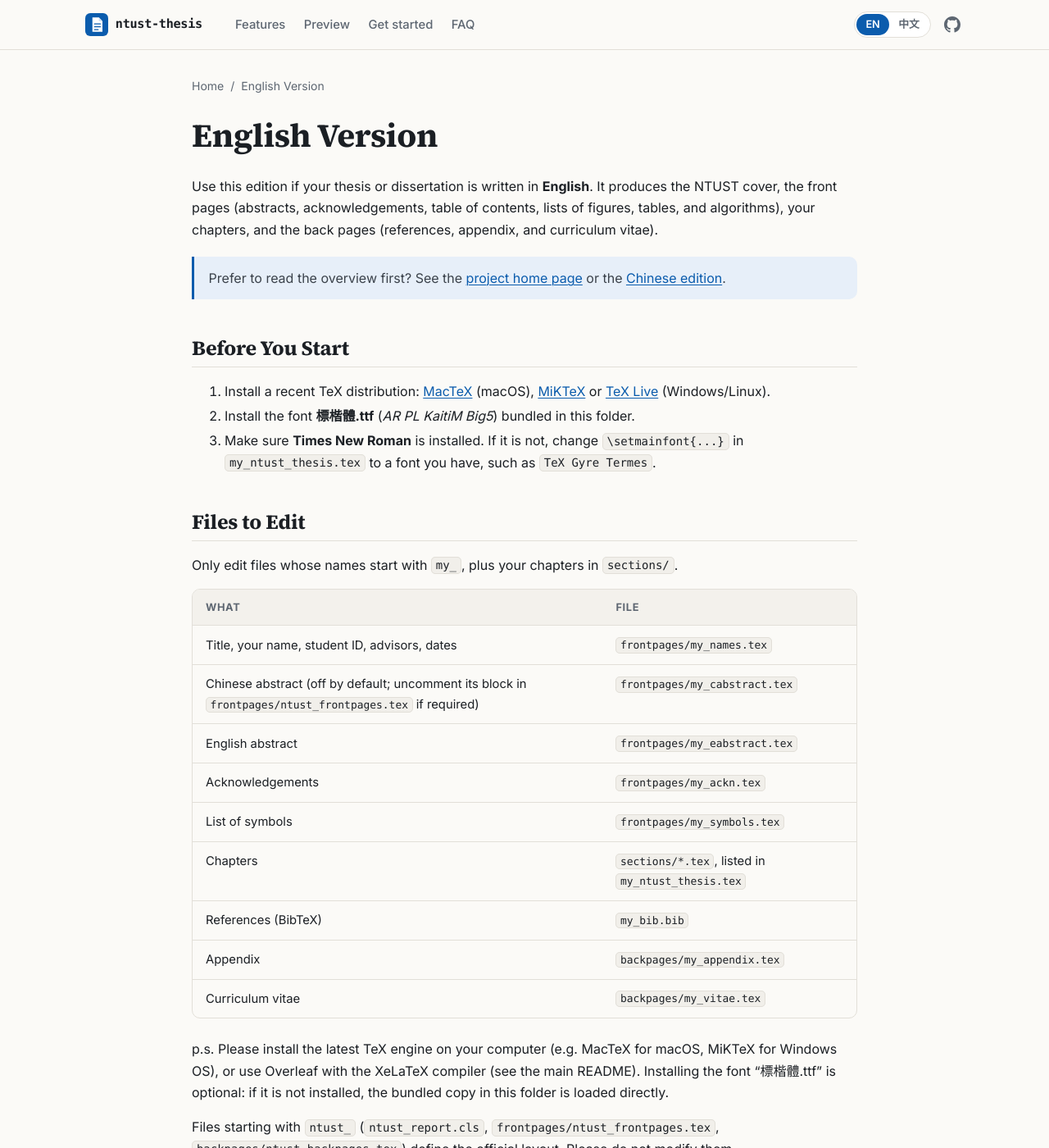
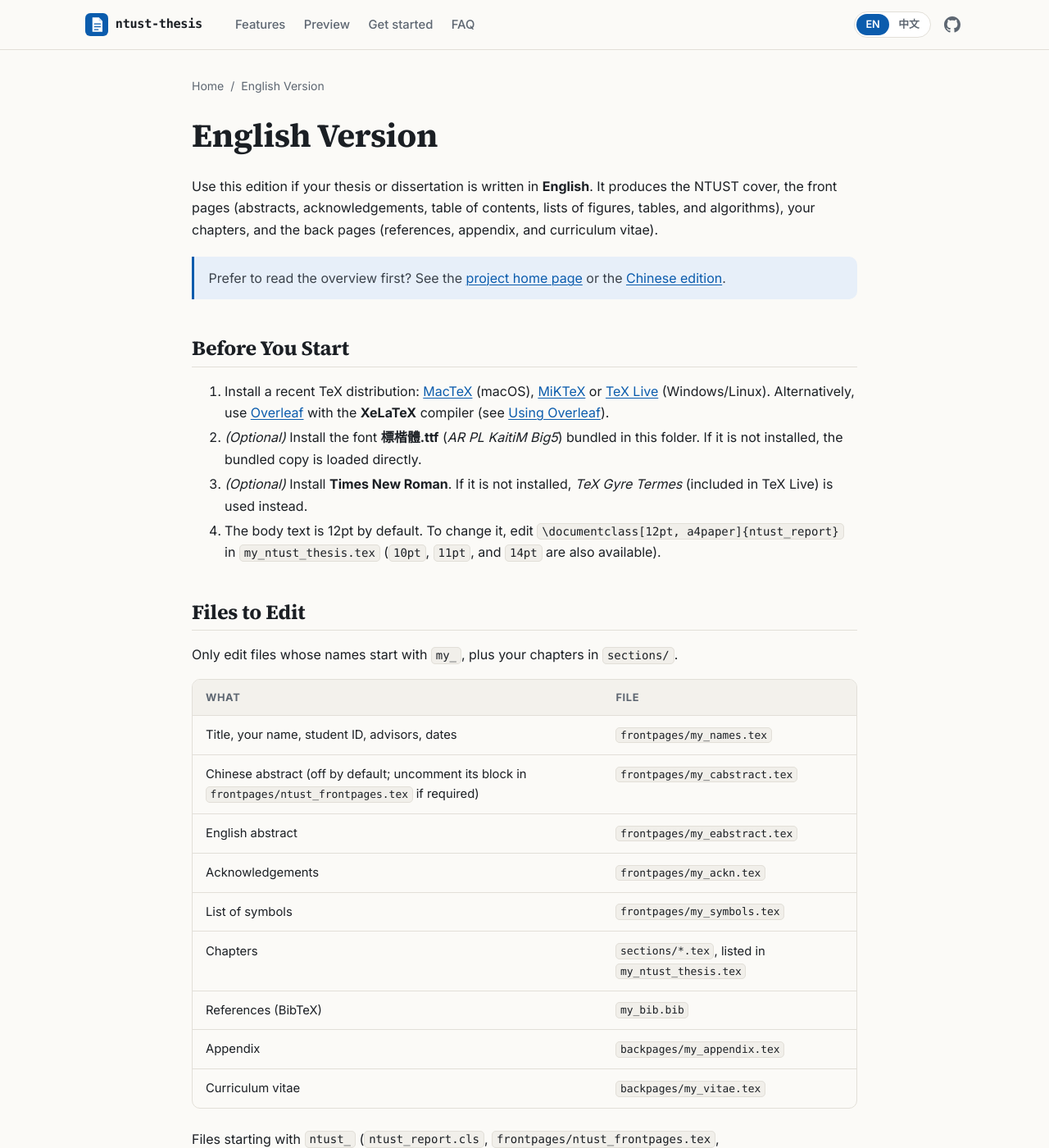
Before and after one commit to hadziq/ntust-thesis, a Jekyll site: the page built from English Version/README.md, in a window 1280 px wide and 1400 px high. Shown: the whole window at 82% size. Built offline with Jekyll 4.4.1, drawn with Linux system fonts in a browser that asks for light colours; our own code applies the rules of GitHub Pages for plain Markdown files.

Commit message:
Align edition READMEs and Pages site with the font fallback and Overleaf support
The merge from master brought in rewritten edition READMEs and a new
GitHub Pages site that still said the fonts must be installed and that
Overleaf needs manual font changes. Mark the font installation as
optional, add Overleaf and font-size notes, and remove the leftover
"p.s." block that the merge kept.

Co-Authored-By: Claude Opus 5.5 <noreply@anthropic.com>
Claude-Session: https://claude.ai/code/session_01CBPdwwENY5MfaFh8q2fN8H

```diff
--- a/English Version/README.md
+++ b/English Version/README.md
@@ -7,9 +7,10 @@ It produces the NTUST cover, the front pages (abstracts, acknowledgements, table
 
 ## Before You Start
 
-1. Install a recent TeX distribution: [MacTeX](https://tug.org/mactex/) (macOS), [MiKTeX](https://miktex.org/) or [TeX Live](https://tug.org/texlive/) (Windows/Linux).
-2. Install the font **標楷體.ttf** (*AR PL KaitiM Big5*) bundled in this folder.
-3. Make sure **Times New Roman** is installed. If it is not, change `\setmainfont{...}` in `my_ntust_thesis.tex` to a font you have, such as `TeX Gyre Termes`.
+1. Install a recent TeX distribution: [MacTeX](https://tug.org/mactex/) (macOS), [MiKTeX](https://miktex.org/) or [TeX Live](https://tug.org/texlive/) (Windows/Linux). Alternatively, use [Overleaf](https://www.overleaf.com) with the **XeLaTeX** compiler (see [Using Overleaf](../README.md#using-overleaf)).
+2. *(Optional)* Install the font **標楷體.ttf** (*AR PL KaitiM Big5*) bundled in this folder. If it is not installed, the bundled copy is loaded directly.
+3. *(Optional)* Install **Times New Roman**. If it is not installed, *TeX Gyre Termes* (included in TeX Live) is used instead.
+4. The body text is 12pt by default. To change it, edit `\documentclass[12pt, a4paper]{ntust_report}` in `my_ntust_thesis.tex` (`10pt`, `11pt`, and `14pt` are also available).
 
 ## Files to Edit
 
@@ -26,10 +27,6 @@ Only edit files whose names start with `my_`, plus your chapters in `sections/`.
 | References (BibTeX) | `my_bib.bib` |
 | Appendix | `backpages/my_appendix.tex` |
 | Curriculum vitae | `backpages/my_vitae.tex` |
-
-p.s.
-Please install the latest TeX engine on your computer (e.g. MacTeX for macOS, MiKTeX for Windows OS), or use Overleaf with the XeLaTeX compiler (see the main README).
-Installing the font "標楷體.ttf" is optional: if it is not installed, the bundled copy in this folder is loaded directly.
 
 Files starting with `ntust_` (`ntust_report.cls`, `frontpages/ntust_frontpages.tex`, `backpages/ntust_backpages.tex`) define the official layout. Please do not modify them.
 
```
Also changed, not shown: index.html (+4 -4 lines), 中文版本/README.md (+4 -6 lines).
